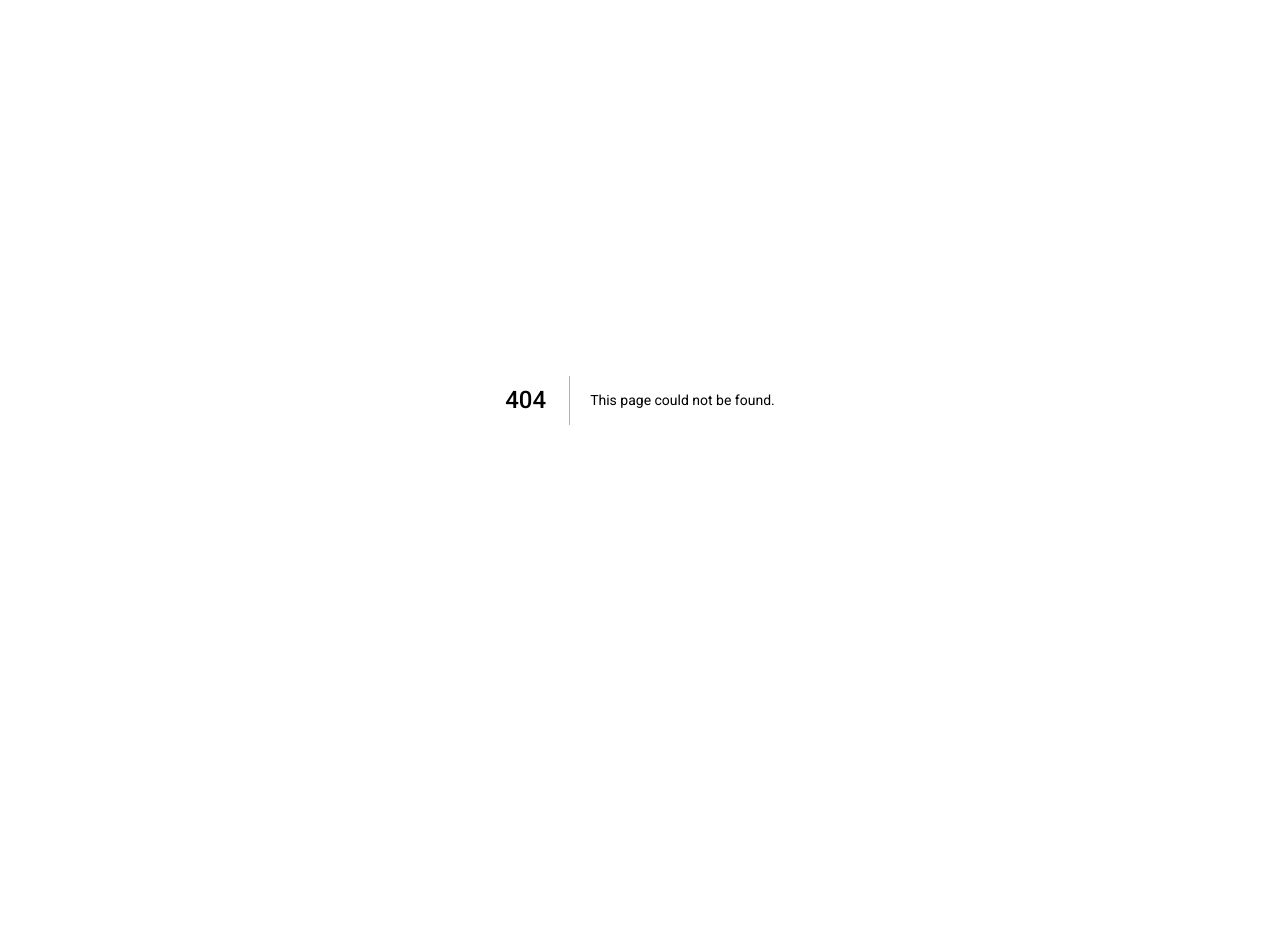
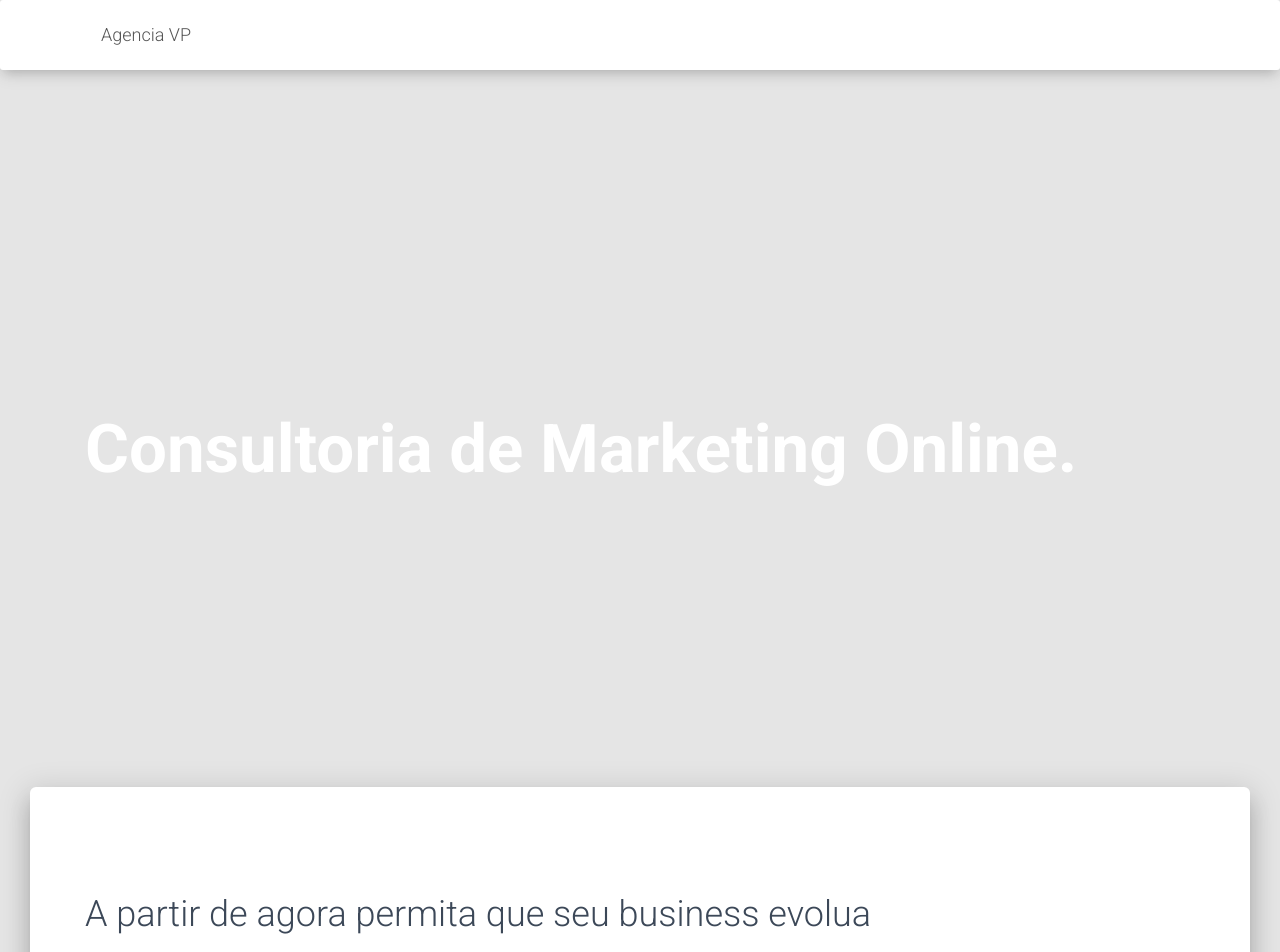
Before and after one commit to Agencia-vp/agenciavp, a Next.js app: page /components in a window 1280 px wide. Before the commit this address had no page. Shown: the top 952 px of the page. Before the commit the page ends 800 px from the top, so only its background shows below. Built offline with nearby package versions, Linux system fonts and the light colour scheme.

Commit message:
Tirado do head e colocado no body o pixel de rastreamento

```diff
--- /dev/null
+++ b/pages/components.js
@@ -0,0 +1,77 @@
+import React from "react";
+// nodejs library that concatenates classes
+import classNames from "classnames";
+// react components for routing our app without refresh
+import Link from "next/link";
+// @material-ui/core components
+import { makeStyles } from "@material-ui/core/styles";
+// @material-ui/icons
+// core components
+import Header from "components/Header/Header.js";
+import HeaderLinks from "components/Header/HeaderLinks.js";
+import Footer from "components/Footer/Footer.js";
+import GridContainer from "components/Grid/GridContainer.js";
+import GridItem from "components/Grid/GridItem.js";
+import Button from "components/CustomButtons/Button.js";
+import Parallax from "components/Parallax/Parallax.js";
+
+import SectionTypography from "pages-sections/Components-Sections/SectionTypography.js";
+
+
+import styles from "assets/jss/nextjs-material-kit/pages/components.js";
+
+const useStyles = makeStyles(styles);
+
+export default function Components(props) {
+  const classes = useStyles();
+  const { ...rest } = props;
+  return (
+    <div>
+      <Header
+        brand="Agencia VP"
+        color="Black"
+        changeColorOnScroll={{
+          height: 400,
+          color: "Black"
+        }}
+        {...rest}
+      />
+      <Parallax image={require("assets/img/nextjs_header.jpg")}>
+        <div className={classes.container}>
+          <GridContainer>
+            <GridItem>
+              <div className={classes.brand}>
+                <h1 className={classes.title}>Consultoria de Marketing Online.</h1>
+                <h3 className={classes.subtitle}>
+
+                </h3>
+              </div>
+            </GridItem>
+          </GridContainer>
+        </div>
+      </Parallax>
+
+      <GridContainer>
+            <GridItem>
+              <div className={classes.brand}>
+                <h1 className={classes.title}></h1>
+              </div>
+            </GridItem>
+          </GridContainer>
+
+      <div className={classNames(classes.main, classes.mainRaised)}>
+
+        <SectionTypography />
+
+        <GridItem md={12} className={classes.textCenter}>
+          <Link href="/login">
+            <a className={classes.link}>
+
+            </a>
+          </Link>
+        </GridItem>
+      </div>
+
+    </div>
+  );
+}
--- a/pages/index.js
+++ b/pages/index.js
@@ -48,8 +48,6 @@
           <GridContainer>
             <GridItem xs={12} sm={12} md={6}>
               <h1 className={classes.title}>Seu Business Agora com uma nova perspectiva</h1>
-              <img height="1" width="1" style="display:none" src="https://www.facebook.com/tr?id=404378814171448&ev=PageView"/>
-
               <Button
                 color="danger"
                 size="lg"
```
Also changed, not shown: pages-sections/LandingPage-Sections/WorkSection.js (+11 -1 lines).
